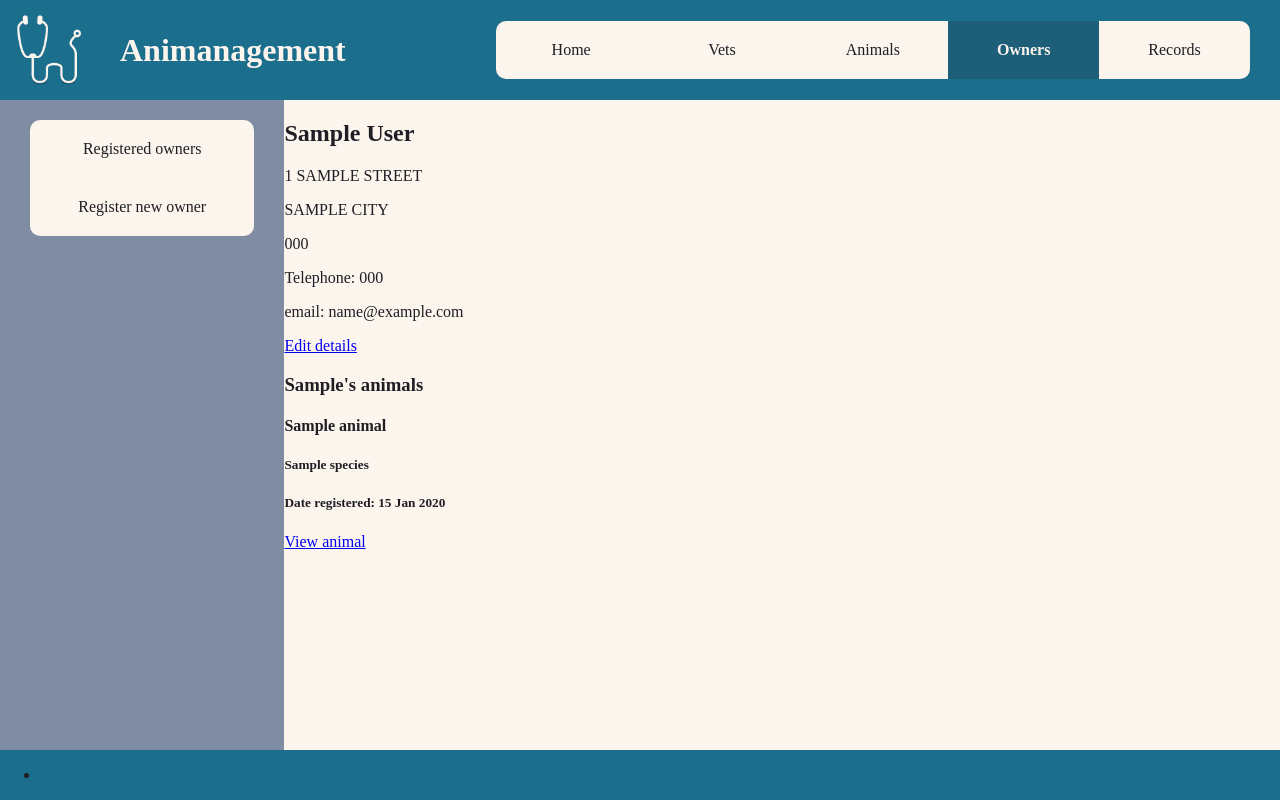
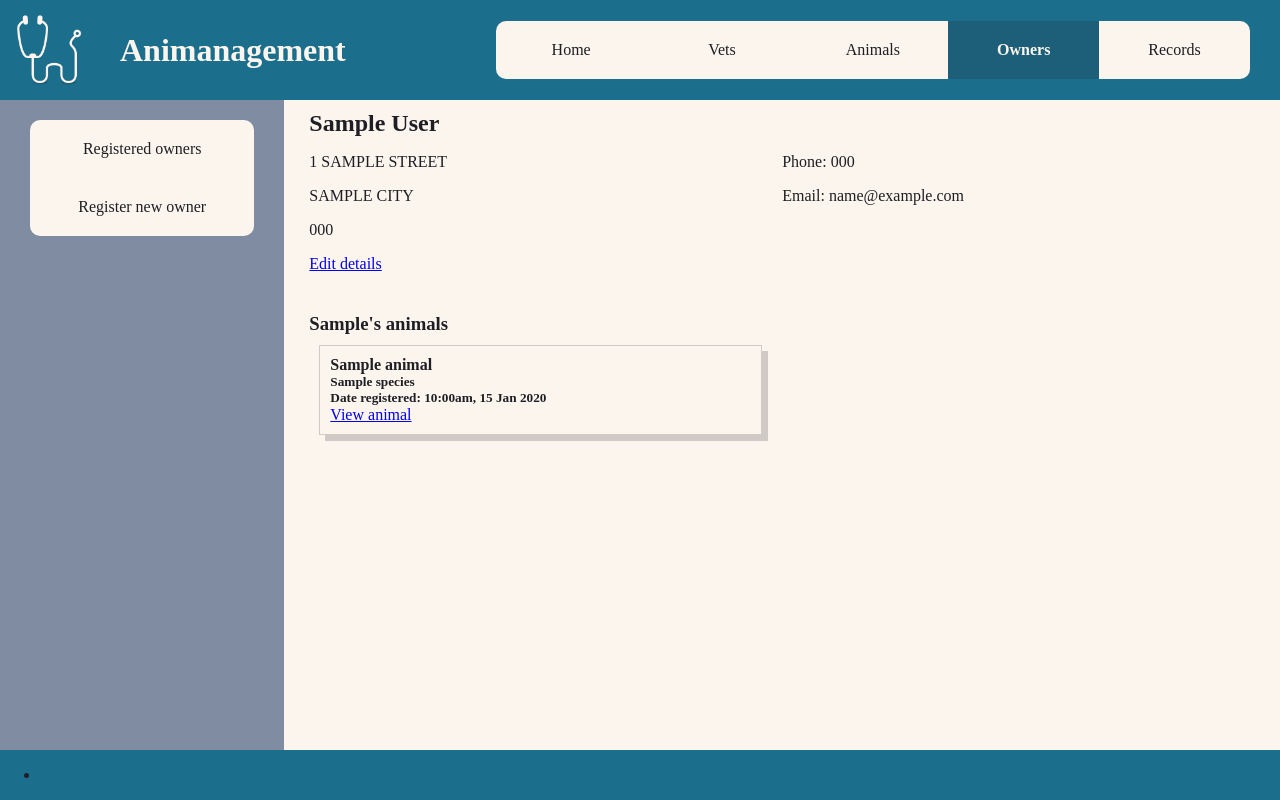
Before and after one commit to JnnyRdng/animanagement, a Flask app: page /owners/1 in a window 1280 px wide. Run offline with Flask 2, Linux system fonts and the light colour scheme; a database or web service that is not in the repository returns one stand-in record (values such as "Sample title"); some libraries are stand-ins or nearby versions; some web fonts are replaced.

Commit message:
update styling on owners to match

```diff
--- /dev/null
+++ b/static/css/owners/show.css
@@ -0,0 +1,59 @@
+.show-single {
+    margin: 10px auto;
+    width: 95%;
+}
+
+.show-single>header {
+    grid-area: header;
+}
+
+.show-single>main {
+    grid-area: main;
+}
+
+.show-single>main>aside {
+    display: grid;
+    grid-template-columns: 1fr 1fr;
+}
+
+.show-single>aside {
+    grid-area: aside;
+}
+
+.show-single>footer {
+    grid-area: footer;
+    display: flex;
+    flex-flow: row;
+    justify-content: space-evenly;
+}
+
+#animals {
+    grid-area: section;
+    margin-top: 40px;
+}
+
+#animals>article {
+    display: flex;
+    flex-flow: column;
+}
+
+#animals>article>main {
+    display: grid;
+    grid-template-columns: 1fr 1fr;
+    gap: 40px 40px;
+    align-content: start;
+    align-items: start;
+    padding: 10px;
+}
+
+#animals>article>main>section {
+    border: 1px solid var(--black-transp);
+    padding: 10px;
+    box-shadow: 6px 6px 0px var(--black-transp);
+}
+
+#animals>article>main>section>p {
+    padding: 10px 14px 30px;
+    background-color: var(--snow);
+    border: 1px solid var(--black-transp);
+}
--- a/static/css/owners/style.css
+++ b/static/css/owners/style.css
@@ -0,0 +1,62 @@
+.show-all {
+    background-color: var(--seashell);
+    display: grid;
+    grid-template-columns: 1fr 1fr;
+    gap: 20px 20px;
+    align-content: start;
+    align-items: start;
+    padding: 10px;
+    width: 95%;
+    margin: 10px auto;
+}
+
+h1, h2, h3, h4, h5, h6 {
+    margin: 0px;
+}
+
+.show-all>h2 {
+    grid-column-start: span 2;
+}
+
+img {
+    height: 80px;
+}
+
+.owner-card {
+    display: grid;
+    grid-template-rows: 1fr auto;
+    gap: 20px;
+    align-content: start;
+    align-items: start;
+    border: 1px solid var(--black-transp);
+    padding: 10px;
+    box-shadow: 6px 6px 0px var(--black-transp);
+}
+
+.owner-card>main {
+    display: grid;
+    grid-template-columns: 1fr 5fr;
+    gap: 20px;
+    align-items: center;
+}
+
+.owner-card>footer {
+    display: grid;
+    grid-template-columns: 1fr;
+    gap: 20px;
+    align-content: center;
+    text-align: center;
+}
+
+.owner-card>footer>a {
+    /* padding: auto 0px; */
+    line-height: 250%;
+    border-radius: 10px;
+    color: var(--seashell);
+    background-color: var(--blue-sapphire);
+    text-decoration: none;
+}
+
+.owner-card>footer>a:hover {
+    background-color: var(--raisin-black);
+}
--- a/templates/owners/base.html
+++ b/templates/owners/base.html
@@ -4,14 +4,17 @@
 
 {% block css %}
 <link rel="stylesheet" href="{{ url_for('static', filename='css/owners/style.css') }}">
+{% block page_css %}
+
+{% endblock page_css %}
 {% endblock css %}
 
 
 {% block side_nav %}
 <nav class="side-nav">
   <ul>
-    <li><a href="/owners">Registered owners</a></li>
-    <li><a href="/owners/new">Register new owner</a></li>
+    <li {% if sidenav == "all" %}class="active" {% endif %}><a href="/owners">Registered owners</a></li>
+    <li {% if sidenav == "new" %}class="active" {% endif %}><a href="/owners/new">Register new owner</a></li>
   </ul>
 </nav>
 {% endblock side_nav %}
--- a/templates/owners/show.html
+++ b/templates/owners/show.html
@@ -1,33 +1,53 @@
 {% extends 'owners/base.html' %}
 
-
+{% block page_css %}
+<link rel="stylesheet" href=" {{ url_for('static', filename='css/owners/show.css') }} ">
+{% endblock page_css %}
 {% block content %}
 <article class="show-single">
+  <header>
+    <h2>{{ owner.first_name }} {{ owner.last_name }}</h2>
+  </header>
+  <main>
+    <aside>
       <section>
-    <h2>{{ owner.first_name }} {{ owner.last_name }}</h2>
         {% for line in address %}
         <p>{{ line }}</p>
         {% endfor %}
-    <p>Telephone: {{ owner.tel }}</p>
-    <p>email: {{ owner.email }}</p>
-    <a href="/owners/{{owner.id}}/edit">Edit details</a>
-    <aside>
+      </section>
+      <section>
+        <p>Phone: {{ owner.tel }} </p>
+        <p>Email: {{ owner.email }} </p>
+      </section>
+    </aside>
+    <a href="owners/{{ owner.id }}/edit">Edit details</a>
+  </main>
+  <aside id="animals">
     {% if animals|length > 0 %}
+    <article>
+      <header>
         <h3>{{owner.first_name}}'s animals</h3>
+      </header>
+      <main>
         {% for animal in animals %}
         <section>
           <h4>{{ animal.name }}</h4>
           <h5>{{ animal.species.capitalize() }}</h5>
-        <h5>Date registered: {{ animal.print_registered("print_date") }}</h5>
+          <h5>Date registered: {{ animal.print_registered('print_nice') }}</h5>
           <a href="/animals/{{animal.id}}">View animal</a>
         </section>
         {% endfor %}
+      </main>
+    </article>
+
     {% else %}
-      <section>
+    <article>
+      <header>
         <h3>{{owner.first_name}} hasn't registered any animals yet</h3>
-      </section>
+      </header>
+    </article>
     {% endif %}
+
   </aside>
-  </section>
 </article>
 {% endblock content %}
```
Also changed, not shown: templates/owners/edit.html (+26 -9 lines), templates/owners/index.html (+13 -8 lines), templates/owners/new.html (+28 -13 lines). Lines whose indentation alone changed are shown as unchanged.
